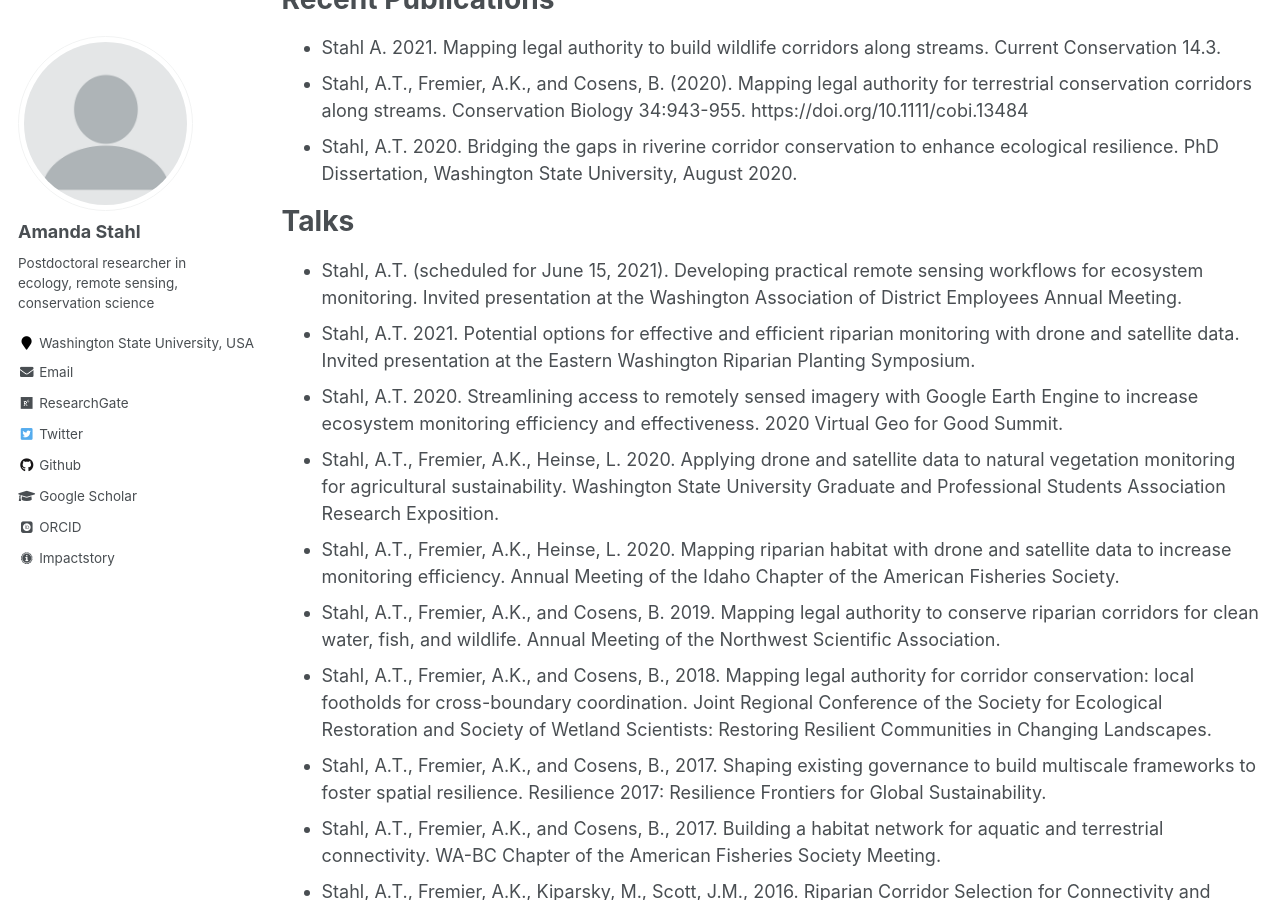
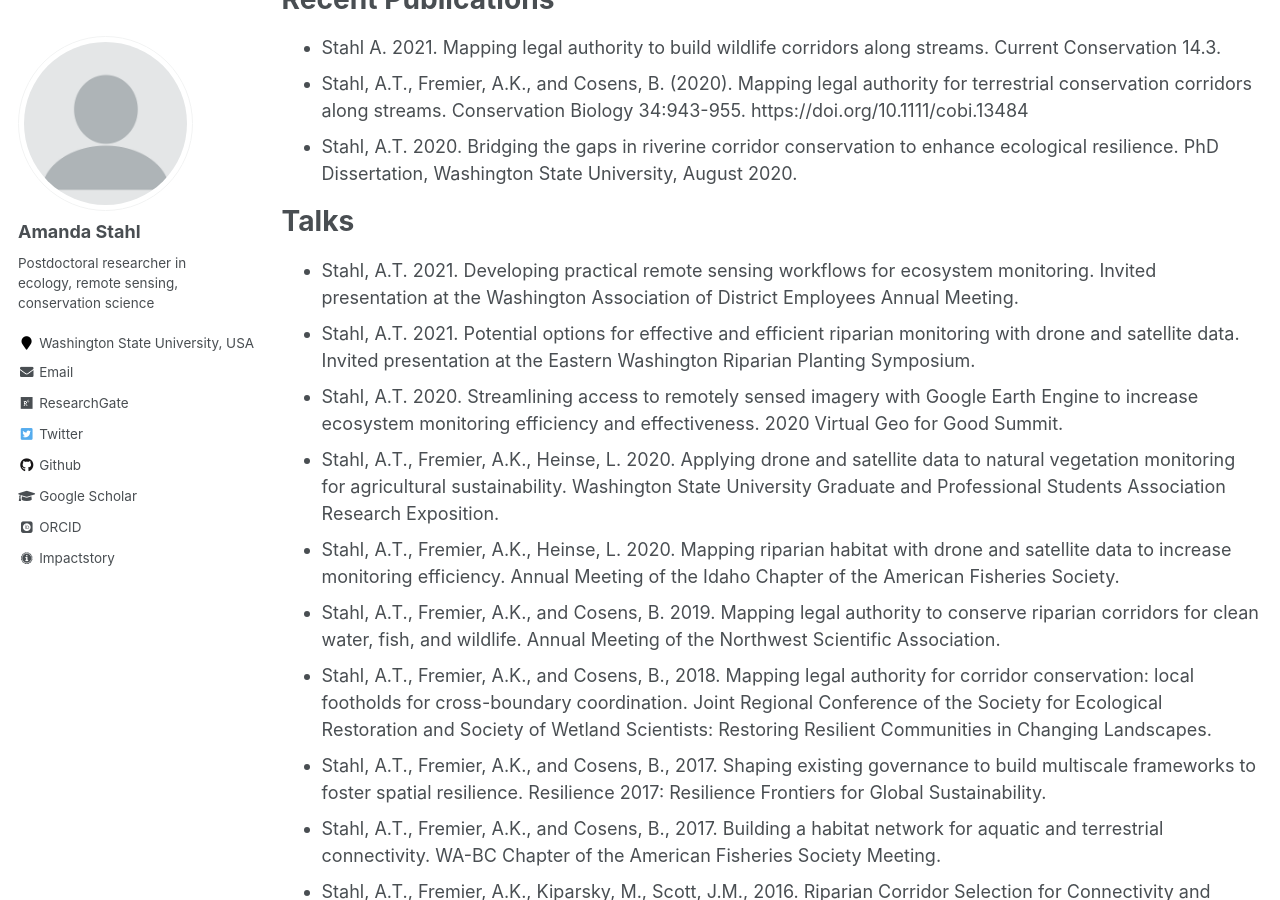
Before and after one commit to ATStahl/ATSpages, a Jekyll site: the page built from _pages/cv.md, in a window 1280 px wide and 900 px high, scrolled down 999 px. Built offline with Jekyll 4.4.1, drawn with Linux system fonts in a browser that asks for light colours; some web fonts are replaced.

Commit message:
Update cv.md
updated 3Aug21

```diff
--- a/_pages/cv.md
+++ b/_pages/cv.md
@@ -44,7 +44,7 @@ Recent Publications
 
 Talks
 ======
-* Stahl, A.T. (scheduled for June 15, 2021). Developing practical remote sensing workflows for ecosystem monitoring. Invited presentation at the Washington Association of District Employees Annual Meeting.
+* Stahl, A.T. 2021. Developing practical remote sensing workflows for ecosystem monitoring. Invited presentation at the Washington Association of District Employees Annual Meeting.
 * Stahl, A.T. 2021. Potential options for effective and efficient riparian monitoring with drone and satellite data. Invited presentation at the Eastern Washington Riparian Planting Symposium.
 * Stahl, A.T. 2020. Streamlining access to remotely sensed imagery with Google Earth Engine to increase ecosystem monitoring efficiency and effectiveness. 2020 Virtual Geo for Good Summit.
 * Stahl, A.T., Fremier, A.K., Heinse, L. 2020. Applying drone and satellite data to natural vegetation monitoring for agricultural sustainability. Washington State University Graduate and Professional Students Association Research Exposition.
```
